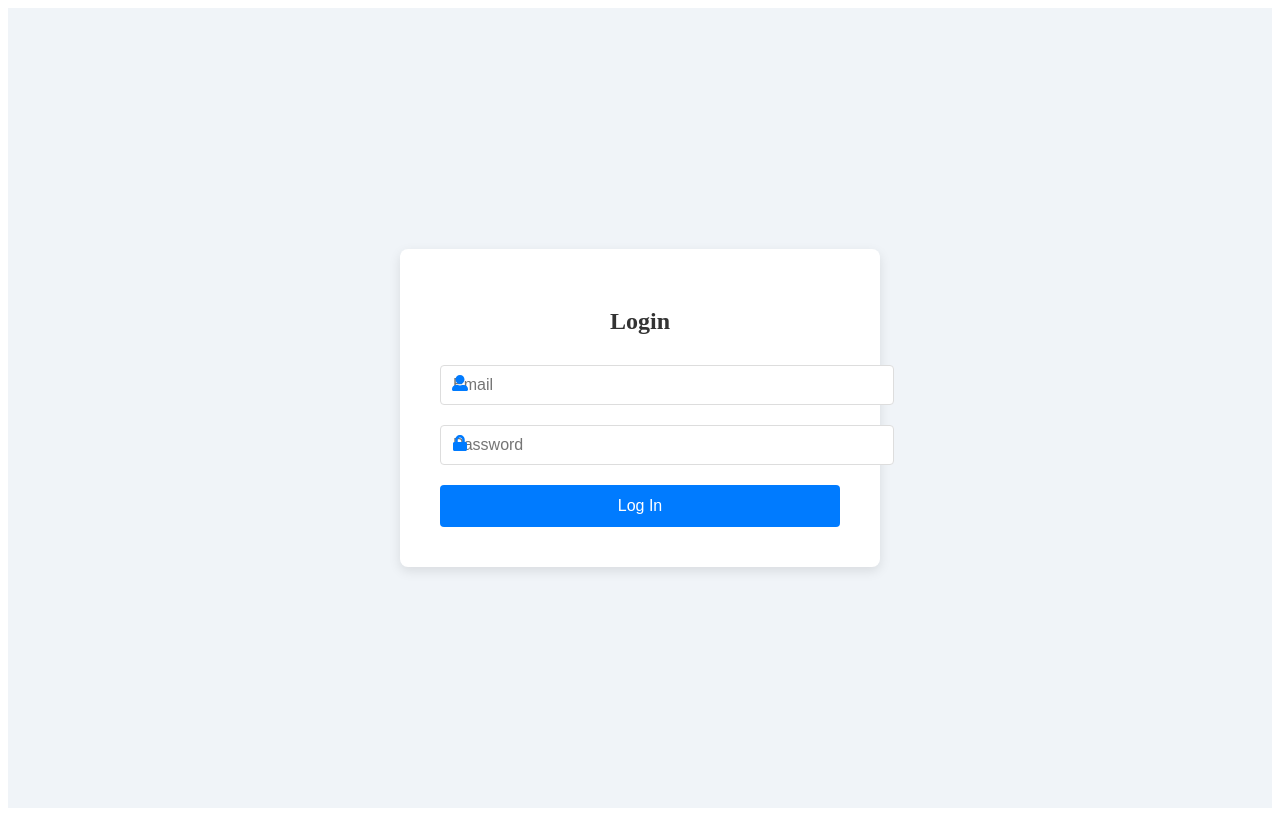
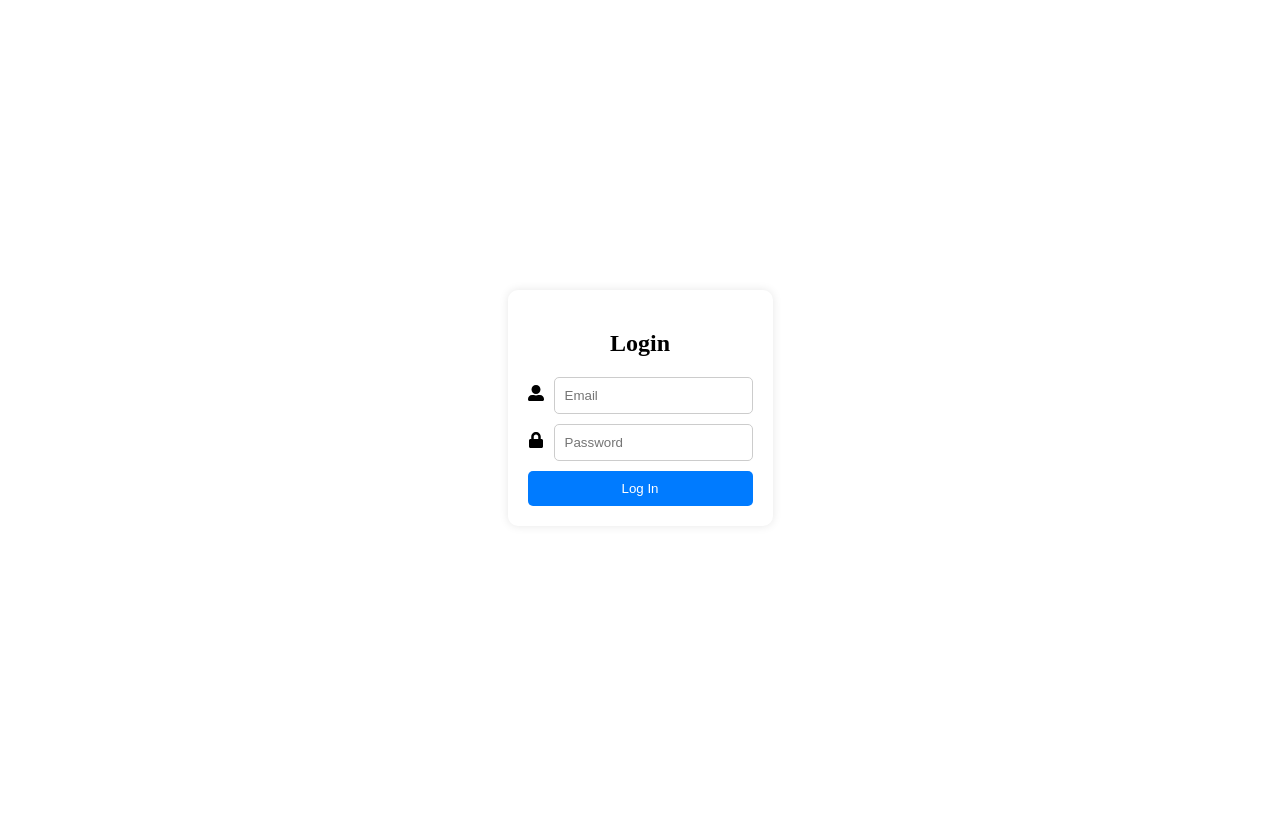
Before and after one commit to IKER1208/rappi-app, a React (Vite) app in the folder client/rappi/: page / in a window 1280 px wide. Built offline with nearby package versions, Linux system fonts and the light colour scheme.

Commit message:
cosas minimas

```diff
--- a/client/rappi/src/components/LoginForm.jsx
+++ b/client/rappi/src/components/LoginForm.jsx
@@ -1,95 +1,80 @@
-// src/components/LoginForm.jsx
-import react, { useState } from 'react';
+import { useState } from 'react';
 import axios from 'axios';
+import { FaUserAlt, FaLock } from 'react-icons/fa';
 import styled from 'styled-components';
-import { FaUserAlt, FaLock } from 'react-icons/fa';
-// Iker puto
+
 const Container = styled.div`
   display: flex;
   justify-content: center;
   align-items: center;
   height: 100vh;
-  background-color: #f0f4f8;
 `;
 
 const FormWrapper = styled.div`
-  background: white;
-  padding: 40px;
-  border-radius: 8px;
-  box-shadow: 0 4px 12px rgba(0, 0, 0, 0.1);
-  width: 100%;
-  max-width: 400px;
+  padding: 20px;
+  border-radius: 10px;
+  box-shadow: 0px 0px 10px rgba(0, 0, 0, 0.1);
 `;
 
 const Title = styled.h2`
   text-align: center;
-  margin-bottom: 30px;
-  font-size: 24px;
-  color: #333;
 `;
 
 const InputGroup = styled.div`
-  position: relative;
-  margin-bottom: 20px;
+  display: flex;
+  align-items: center;
+  margin: 10px 0;
+`;
+
+const Icon = styled.div`
+  margin-right: 10px;
 `;
 
 const Input = styled.input`
-  width: 100%;
-  padding: 10px 40px 10px 12px;
-  border: 1px solid #ddd;
-  border-radius: 4px;
-  font-size: 16px;
-  outline: none;
-  transition: all 0.3s ease;
-
-  &:focus {
-    border-color: #007bff;
-  }
-`;
-
-const Icon = styled.div`
-  position: absolute;
-  left: 12px;
-  top: 50%;
-  transform: translateY(-50%);
-  color: #007bff;
+  flex: 1;
+  padding: 10px;
+  border: 1px solid #ccc;
+  border-radius: 5px;
 `;
 
 const Button = styled.button`
   width: 100%;
-  padding: 12px;
+  padding: 10px;
   background-color: #007bff;
+  color: white;
   border: none;
-  border-radius: 4px;
-  color: white;
-  font-size: 16px;
+  border-radius: 5px;
   cursor: pointer;
-  transition: background-color 0.3s;
+`;
 
-  &:hover {
-    background-color: #0056b3;
-  }
+const Message = styled.p`
+  text-align: center;
+  color: ${props => (props.success ? 'green' : 'red')};
 `;
 
 const LoginForm = () => {
   const [email, setEmail] = useState('');
   const [password, setPassword] = useState('');
+  const [message, setMessage] = useState('');
+  const [success, setSuccess] = useState(false);
 
   const handleSubmit = async (e) => {
     e.preventDefault();
 
     try {
-          const response = await axios.post('http://localhost/auth/login', {
-              email,
-              password
-          });
+      const response = await axios.post(
+        'http://localhost/auth/login',
+        { email, password },
+        { headers: { 'Content-Type': 'application/json' } }
+      );
 
-          // Manejar la respuesta del servidor
+      setMessage('Login exitoso');
+      setSuccess(true);
       console.log('Respuesta del servidor:', response.data);
-
-          // Aquí podrías redirigir al usuario o guardar el token de autenticación, etc.
+      // Aquí podrías redirigir o guardar el token
     } catch (error) {
-          // Manejar errores
+      setMessage('Error en el login');
+      setSuccess(false);
       console.error('Error al hacer login:', error.response ? error.response.data : error.message);
     }
   };
@@ -123,6 +108,7 @@ const LoginForm = () => {
           </InputGroup>
           <Button type="submit">Log In</Button>
         </form>
+        {message && <Message success={success}>{message}</Message>}
       </FormWrapper>
     </Container>
   );
```
Lines whose indentation alone changed are shown as unchanged.
